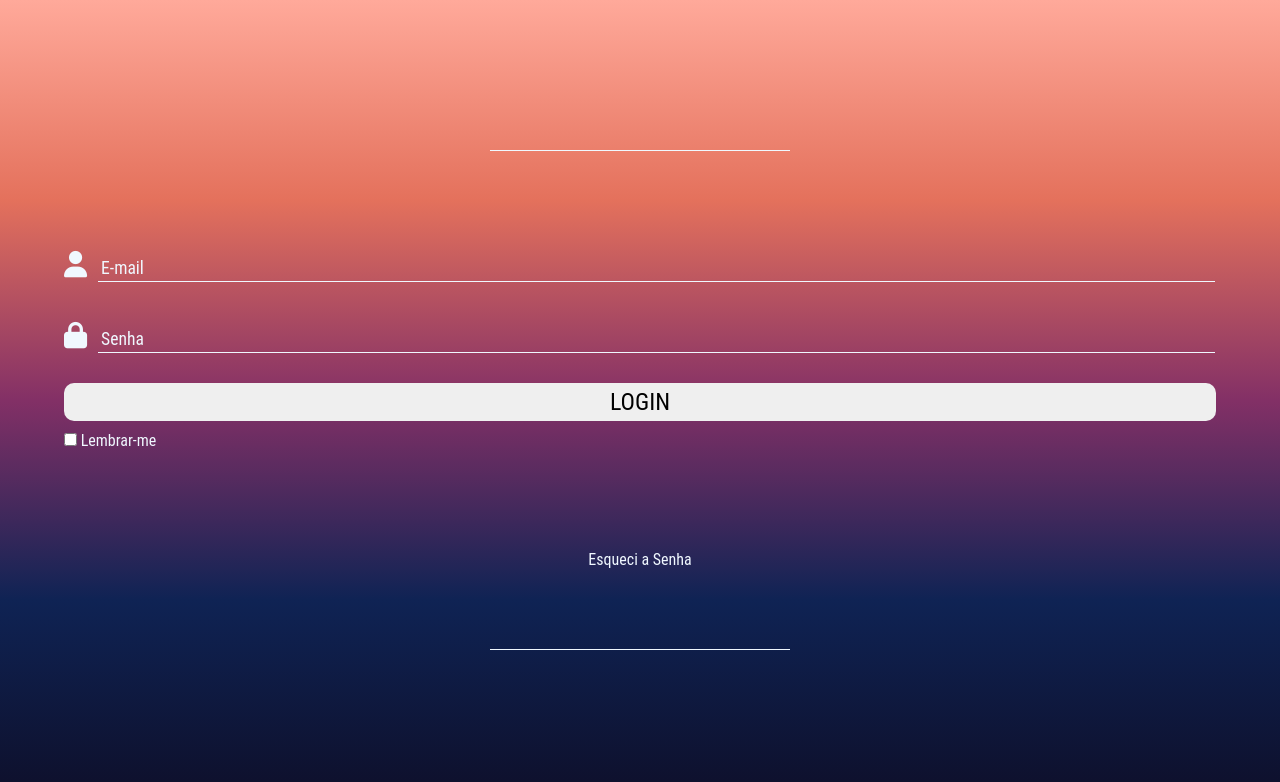
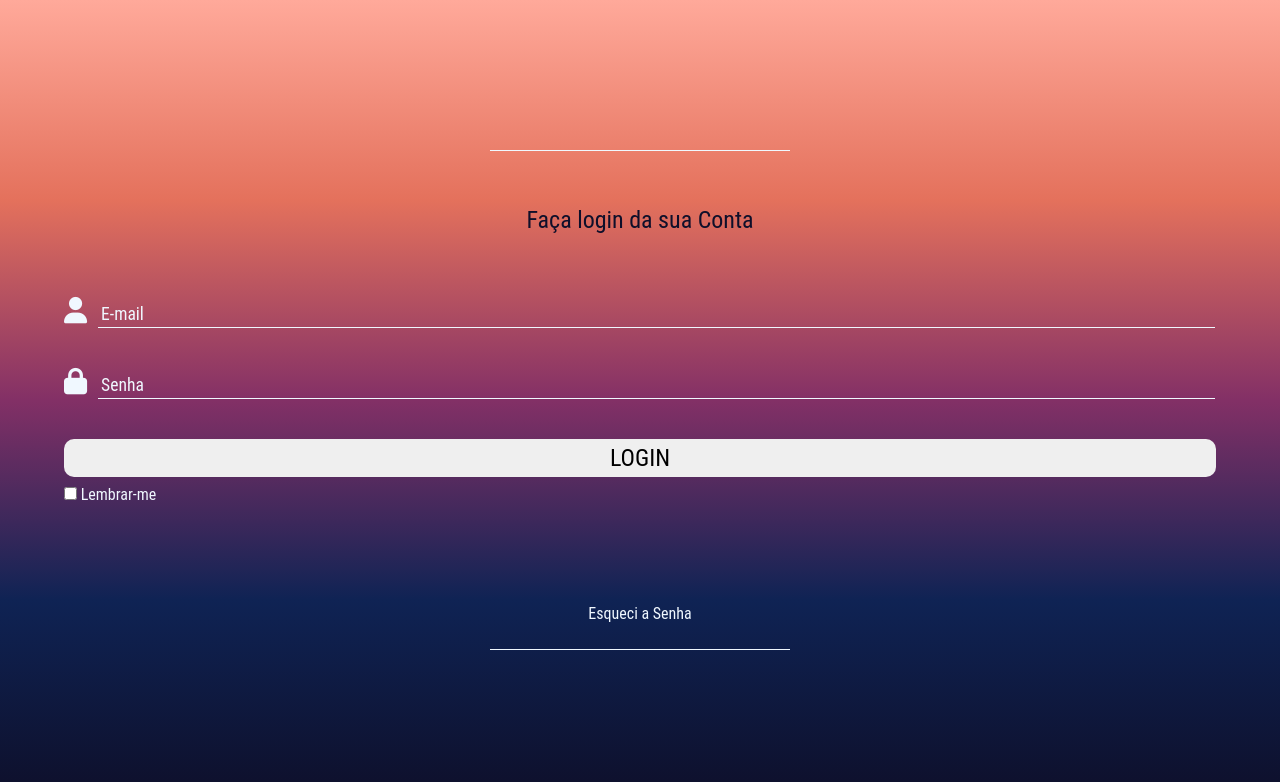
Before and after one commit to Denner-94/login-degrade, a plain HTML site: page index.html in a window 1280 px wide. Drawn offline with Linux system fonts and the light colour scheme.

Commit message:
atualização

```diff
--- a/estilo/login.css
+++ b/estilo/login.css
@@ -6,6 +6,7 @@
     --cor2: #833066;
     --cor3: #0f2354;
     --cor4: #0e0f2a;
+    --texto:'Roboto Condensed', sans-serif;
 
 }
 
@@ -36,11 +37,21 @@ section#inicial{
     top: 50%;
     transform: translate(-50%, -50%);
 }
+section#inicial > .titulo{
+    padding: 5px;
+    margin-top: 50px;
+    color: var(--cor4);
+    font-family: var(--texto);
+    font-size: 1.5em;
+    font-weight: normal;
+    text-align: center;
+}
 section#inicial > form{
     position: absolute;
     width: 90vw;
+    margin-top: px;
     left: 50%;
-    top: 50%;
+    top: 60%;
     transform: translate(-50%, -50%);
 }
 div.formulario{
@@ -66,6 +77,7 @@ div.formulario > input::placeholder{
 }
 div.formulario > input:focus{
     outline: none;
+    color: #f0f8ff;
 
 }
 div.formulario > label{
@@ -73,16 +85,17 @@ div.formulario > label{
 }
 form > input[type=submit]{
     display: block;
-    margin: 10px 0px;
+    margin-top: 20px;
     border: 0;
     border-radius: 10px;
     padding: 5px;
     width: 100%;
     font-size: 1.5em;
 }
-form div.final{
+input.marcar, label{
     font-size: 1em;
     color: aliceblue;
+    margin-top: 10px;
 }
 form > a{
     display: block;
--- a/index.html
+++ b/index.html
@@ -9,6 +9,11 @@
 </head>
 <body>
     <section id="inicial">
+        <h1 class="titulo">Faça login da sua Conta</h1>
+        <!--<a href="#">
+            <i class="fa-brands fa-google"></i>
+            <p>google</p>
+        </a>-->
         <form action="cadastro.php" method="post" autocomplete="off" >
             <div class="formulario">
                 <i class="fa-solid fa-user"></i>
@@ -21,10 +26,8 @@
                 <label for="isenha">Senha</label>
             </div>
             <input type="submit" value="LOGIN">
-            <div class="final">
-                <input type="checkbox" name="marcar" id="imarcar">
-                <label for="imarcar">Lembrar-me</label>
-            </div>
+            <input class="marcar" type="checkbox" name="marcar" id="imarcar">
+            <label for="imarcar">Lembrar-me</label>
             <a href="#">Esqueci a Senha</a>
         </form>
     </section>
```
